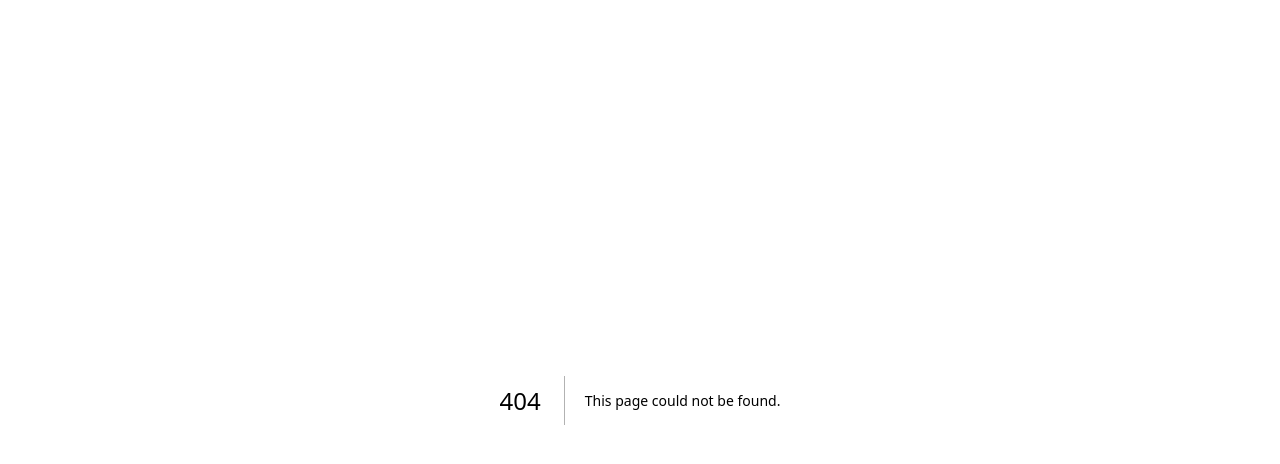
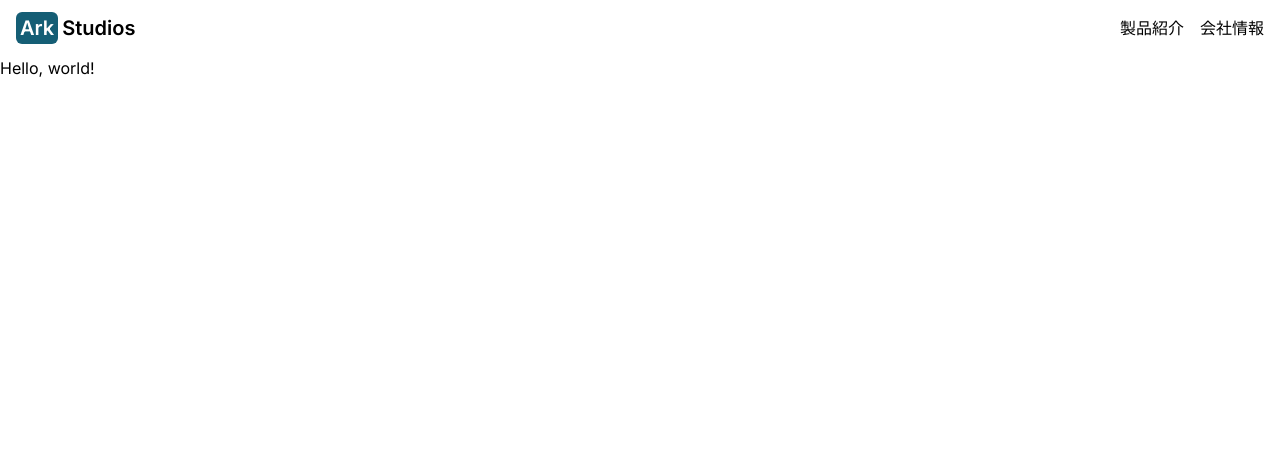
Before and after one commit to ArkStudiosLLC/arkstudios-website, a Next.js app: page /home in a window 1280 px wide. Before the commit this address had no page. Shown: the top 464 px of the page. Built offline with nearby package versions, Linux system fonts and the light colour scheme.

Commit message:
Introduce NavigationBar and Home page

```diff
--- /dev/null
+++ b/src/app/(overview)/components/navigation-bar.tsx
@@ -0,0 +1,44 @@
+import Link from 'next/link'
+
+function Logo() {
+  return (
+    <Link href='/'>
+      <p className='flex items-baseline gap-1 text-xl font-semibold'>
+        <span className='rounded-md bg-cyan-800 px-1 py-0.5 text-white'>Ark</span>
+        Studios
+      </p>
+    </Link>
+  )
+}
+
+function Links() {
+  const links = [
+    { name: '製品紹介', destination: '/products' },
+    { name: '会社情報', destination: '/company' },
+  ]
+
+  return (
+    <div className='flex gap-4'>
+      {links.map((link) => {
+        return (
+          <Link key={link.name} href={link.destination}>
+            <p className='font-light hover:font-semibold hover:text-cyan-100'>
+              {link.name}
+            </p>
+          </Link>
+        )
+      })}
+    </div>
+  )
+}
+
+export default function NavigationBar() {
+  return (
+    <nav className='flex h-14 w-screen items-center justify-between bg-white/50 p-4 backdrop-blur-2xl backdrop-filter dark:bg-black/10'>
+      <Logo />
+      <div className='hidden md:block'>
+        <Links />
+      </div>
+    </nav>
+  )
+}
--- /dev/null
+++ b/src/app/(overview)/home/page.tsx
@@ -0,0 +1,10 @@
+import NavigationBar from '../components/navigation-bar'
+
+export default function Page() {
+  return (
+    <div>
+      <NavigationBar />
+      <p>Hello, world!</p>
+    </div>
+  )
+}
```
